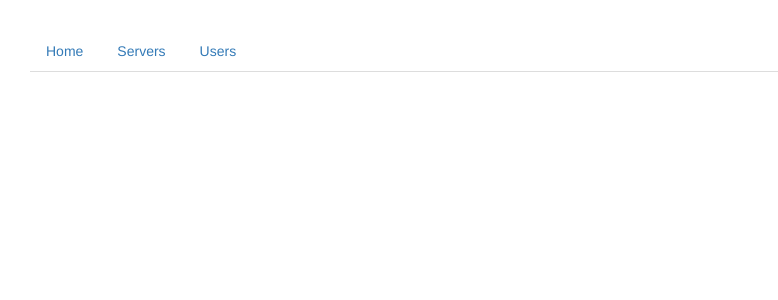
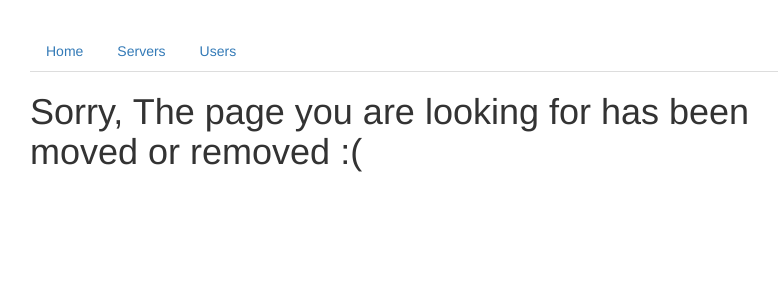
Before and after one commit to anishLearnsToCode/ng-routing-helloworld, an Angular app: page /something in a window 1280 px wide. Before the commit this address led to /. Shown: the top 300 px of the page, without its empty margins (235-1013 px from the left). Built offline with nearby package versions, Linux system fonts and the light colour scheme.

Commit message:
Fixed incorrect server id in home component ts file

```diff
--- a/src/app/RoutesDefinitions.ts
+++ b/src/app/RoutesDefinitions.ts
@@ -5,6 +5,7 @@ import { HomeComponent } from './home/home.component';
 import { UserComponent } from './users/user/user.component';
 import { EditServerComponent } from './servers/edit-server/edit-server.component';
 import {ServerComponent} from './servers/server/server.component';
+import {PageNotFoundComponent} from './page-not-found/page-not-found.component';
 
 export const routes: Routes = [
   { path: '', component: HomeComponent },
@@ -17,4 +18,5 @@ export const routes: Routes = [
       { path: ':id/edit', component: EditServerComponent }
     ]
   },
+  { path: 'something', component: PageNotFoundComponent }
 ];
--- a/src/app/home/home.component.ts
+++ b/src/app/home/home.component.ts
@@ -20,9 +20,8 @@ export class HomeComponent implements OnInit {
   }
 
   public loadServers(): void {
-    // calculate complex stuff
     // noinspection JSIgnoredPromiseFromCall
-    this.router.navigate(['/servers', 10, 'edit'], {
+    this.router.navigate(['/servers', 1, 'edit'], {
       queryParams: {
         allowEditing: true
       },
--- a/src/app/page-not-found/page-not-found.component.html
+++ b/src/app/page-not-found/page-not-found.component.html
@@ -1,3 +1 @@
-<p>
-  page-not-found works!
-</p>
+<h1>Sorry, The page you are looking for has been moved or removed :( </h1>
```
